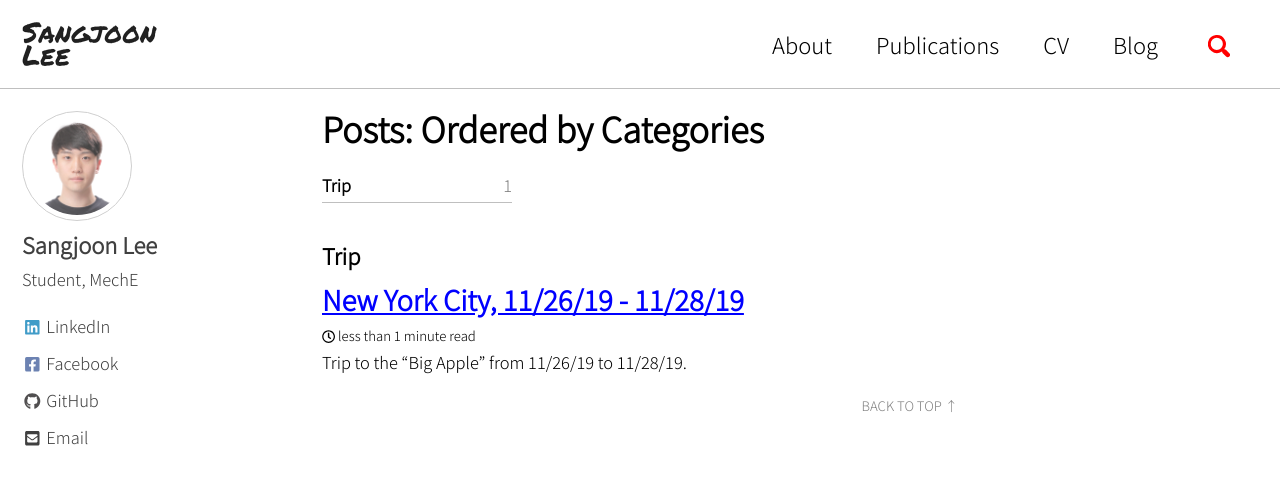
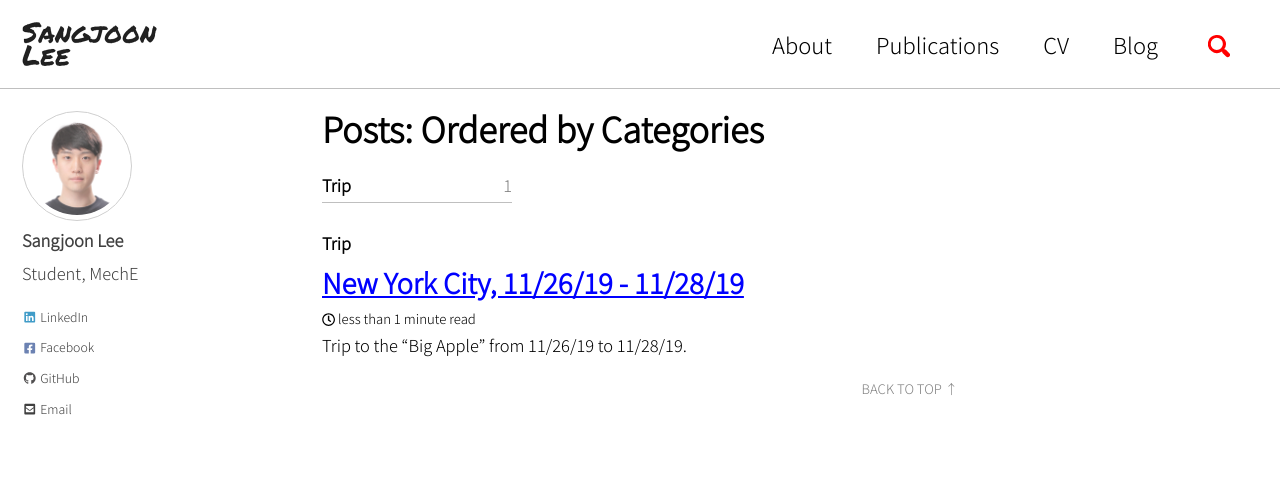
Before and after one commit to jun9303/jun9303.github.io, a Jekyll site: the page built from _pages/categories.md, in a window 1280 px wide and 900 px high. Shown: the top 485 px of the window. Built offline with Jekyll 4.4.1, drawn with Linux system fonts in a browser that asks for light colours; cached includes are drawn as plain includes; nearby versions of some CDN libraries.

Commit message:
Signed-off-by: Joon <jun9303@gmail.com>

```diff
--- a/_sass/minimal-mistakes/_variables.scss
+++ b/_sass/minimal-mistakes/_variables.scss
@@ -39,7 +39,7 @@ $type-size-1: 2.441em !default; // ~39.056px
 $type-size-2: 1.953em !default; // ~31.248px
 $type-size-3: 1.563em !default; // ~25.008px
 $type-size-4: 1.25em !default; // ~20px
-$type-size-5: 1em !default; // ~16px
+$type-size-5: 0.75em !default; // ~16px
 $type-size-6: 0.75em !default; // ~12px
 $type-size-7: 0.6875em !default; // ~11px
 $type-size-8: 0.625em !default; // ~10px
```
